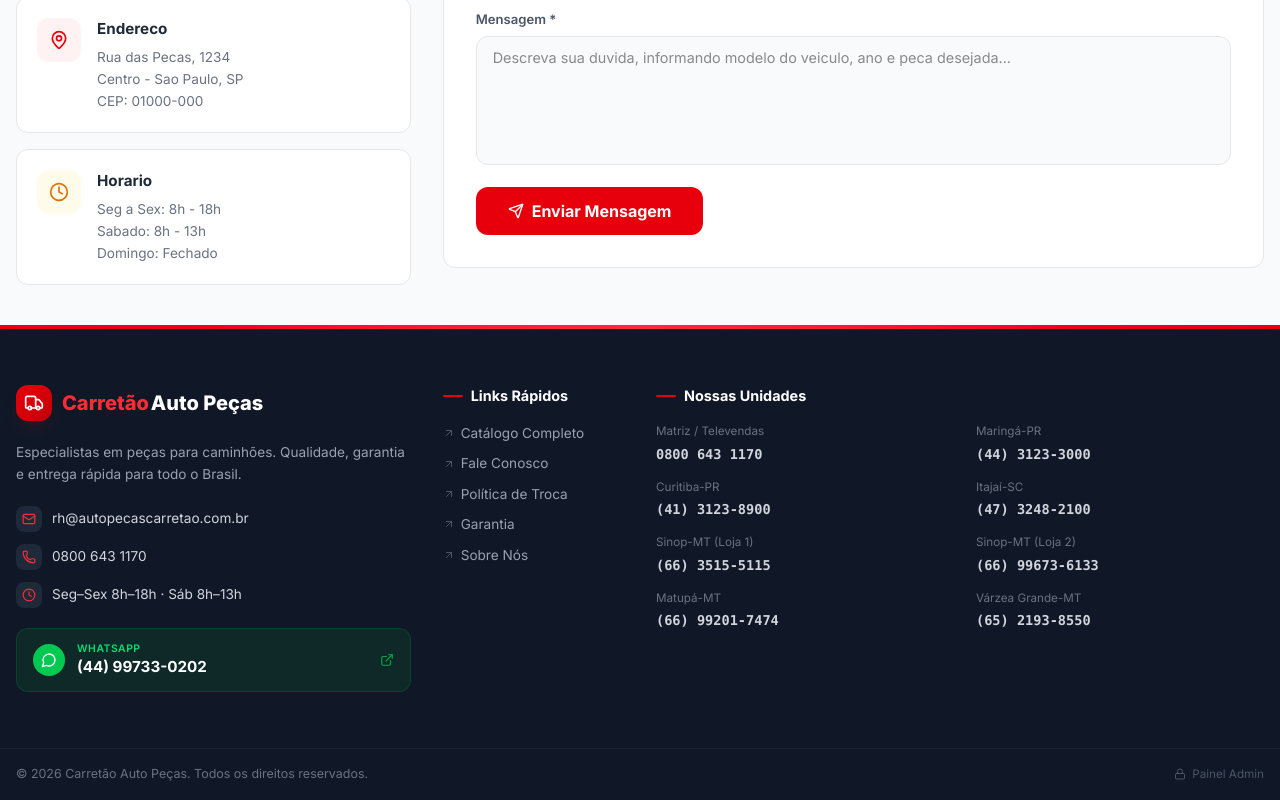
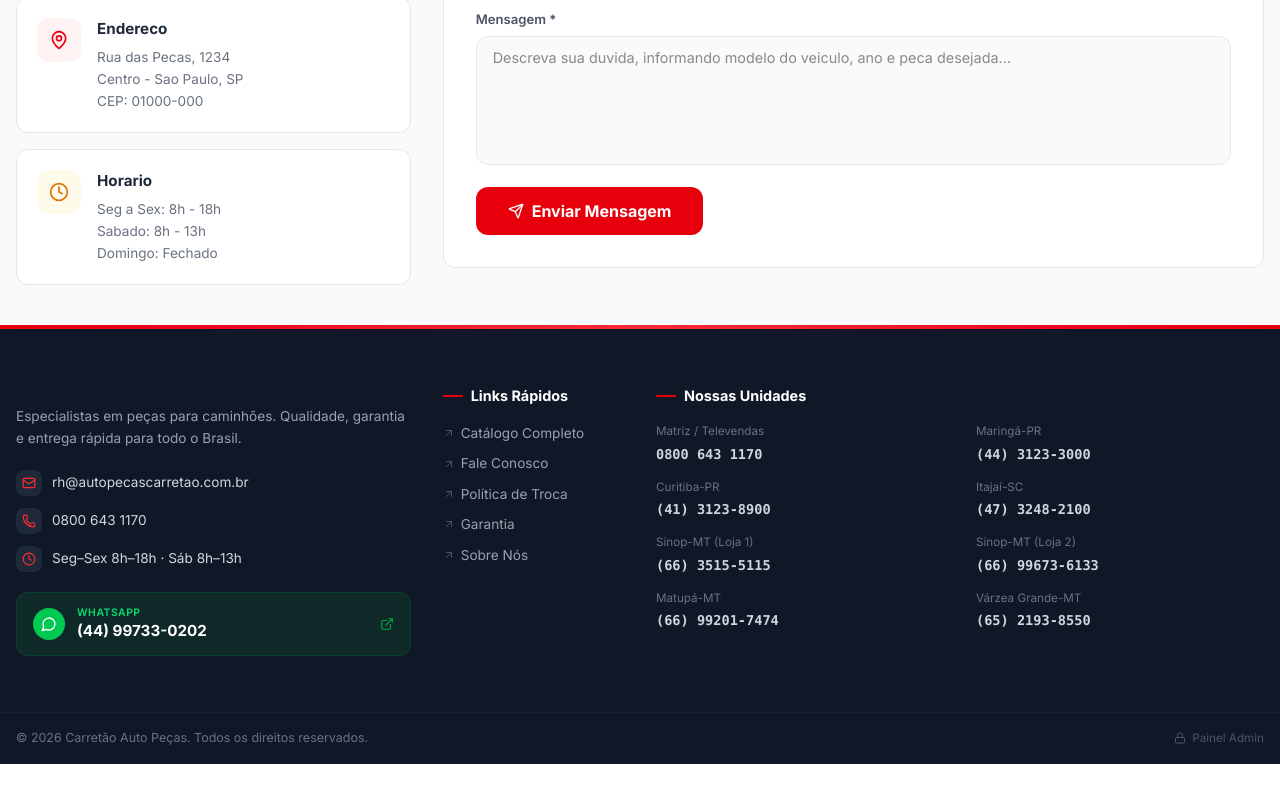
Before and after one commit to Syfer2025/Catlogodepeas, a React (Vite) app: page /contato in a window 1280 px wide. Shown: the part 801-1601 px from the top of the page. After the commit the page ends 1565 px from the top, so only its background shows below. Built offline with nearby package versions, Linux system fonts and the light colour scheme; no server answers.

Commit message:
Update files from Figma Make

```diff
--- a/src/app/components/Footer.tsx
+++ b/src/app/components/Footer.tsx
@@ -1,7 +1,6 @@
 import { useState, useEffect } from "react";
 import { Link } from "react-router";
 import {
-  Truck,
   Phone,
   Mail,
   Clock,
@@ -80,19 +79,7 @@ export function Footer() {
                 />
               ) : footerLogoLoading ? (
                 <div className="h-24 w-[200px] bg-gray-800 rounded-lg animate-pulse" />
-              ) : (
-                <>
-                  <div className="bg-gradient-to-br from-red-600 to-red-700 rounded-xl p-2 shadow-lg shadow-red-900/20">
-                    <Truck className="w-5 h-5 text-white" />
-                  </div>
-                  <div>
-                    <div className="flex items-baseline gap-0.5">
-                      <span className="text-red-500" style={{ fontSize: "1.25rem", fontWeight: 800 }}>Carretão</span>
-                      <span className="text-white" style={{ fontSize: "1.25rem", fontWeight: 800 }}> Auto Peças</span>
-                    </div>
-                  </div>
-                </>
-              )}
+              ) : null}
             </div>
             <p className="text-gray-400 mb-5 leading-relaxed" style={{ fontSize: "0.85rem" }}>
               Especialistas em peças para caminhões. Qualidade, garantia e entrega rápida para todo o Brasil.
```
